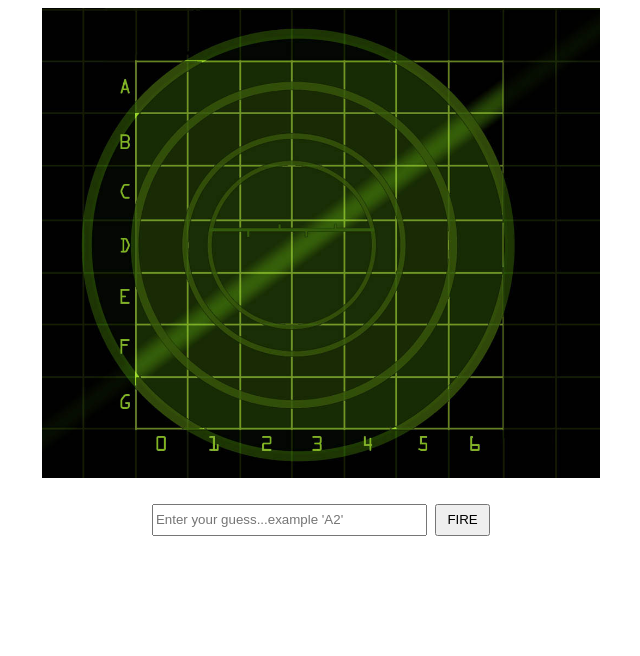
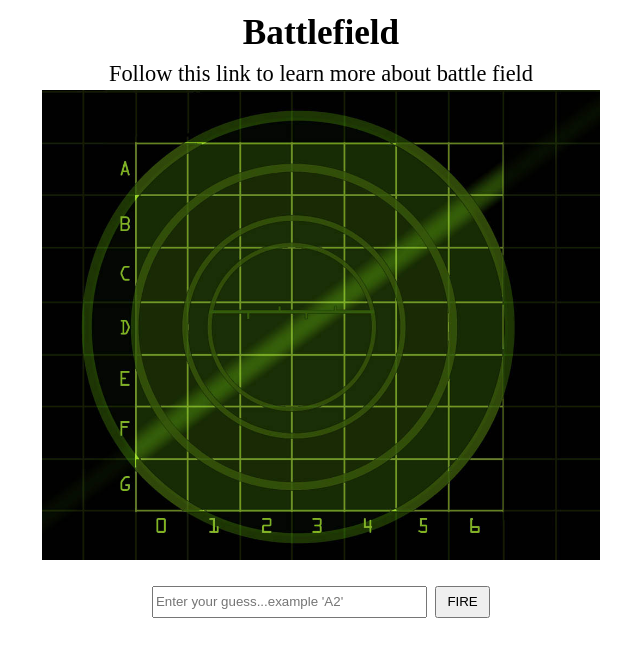
Before and after one commit to Casaemiro/battleSheepBoardGame, a plain HTML site: page index.html in a window 1280 px wide. Shown: the whole page, without its empty margins (327-967 px from the left). Drawn offline with Linux system fonts and the light colour scheme.

Commit message:
mid night

```diff
--- a/battleSheep.css
+++ b/battleSheep.css
@@ -68,3 +68,25 @@ td img {
     transition-duration: 100ms;
     font-weight: 400;
 }
+#topBar {
+    width: 100%;
+    display: flex;
+    /* background-color: blue; */
+    margin: 0 auto;
+    text-align: center;
+    flex-direction: column;
+}
+#gameName {
+    font-size: 2.2rem;
+    font-weight: bold;
+    text-align: center;
+    /* background-color: green; */
+    margin:5 auto;
+}
+#gameMoreInfo {
+    font-size: 1.4rem;
+    /* font-weight: bold; */
+    text-align: center;
+    /* background-color: grey; */
+    margin: 3 auto;
+}
--- a/index.html
+++ b/index.html
@@ -4,6 +4,10 @@
         <title>battleSheep</title>
     </head>
     <body>
+        <div id="topBar">
+            <div id="gameName">Battlefield</div>
+            <div id="gameMoreInfo">Follow this link to learn more about battle field</div>
+        </div>
         <div id="bgimage">
         <table >
             <tbody id="board">
```
